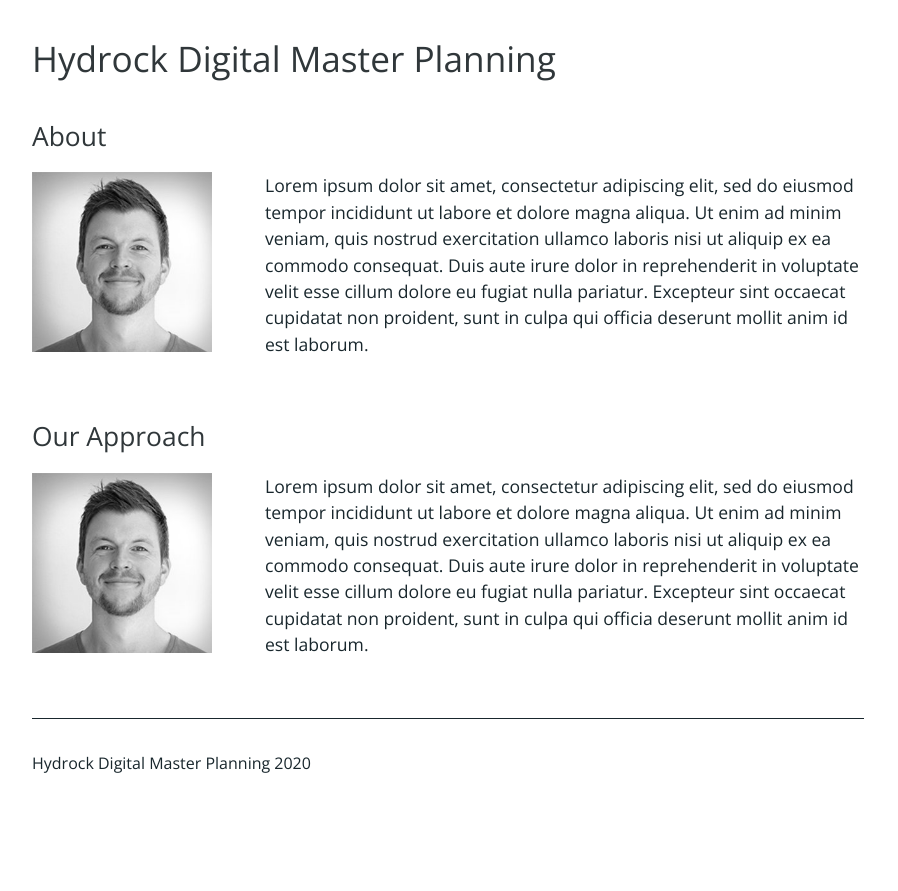
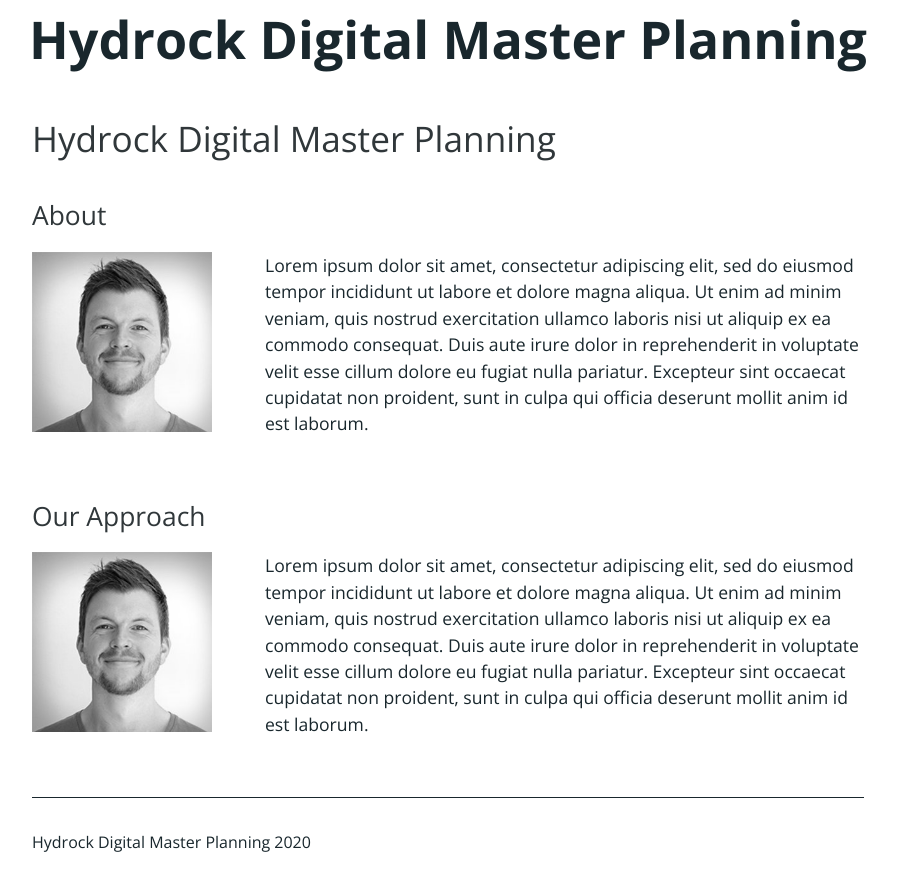
Before and after one commit to HydrockEngineering/DigitalMasterPlanning, a Jekyll site: the page built from index.md, in a window 1280 px wide. Shown: the top 891 px of the page, without its empty margins (192-1090 px from the left). Built offline with Jekyll 4.4.1, drawn with Linux system fonts in a browser that asks for light colours; our own code applies the rules of GitHub Pages for plain Markdown files; the repository's description, which GitHub fills in, is left out.

Commit message:
Update default.html

```diff
--- a/_layouts/default.html
+++ b/_layouts/default.html
@@ -25,8 +25,8 @@
     <a id="skip-to-content" href="#content">Skip to the content.</a>
 
     <header class="page-header" role="banner">
-      <!--h1 class="project-name">Hydrock Digital Master Planning</h1>
-      <h2 class="project-tagline">{{ page.description | default: site.description | default: site.github.project_tagline }}</h2>
+      <h1 class="project-name">Hydrock Digital Master Planning</h1>
+      <!--h2 class="project-tagline">{{ page.description | default: site.description | default: site.github.project_tagline }}</h2>
       <img src="assets/images/banner.jpg" alt="{{ page.title | default: site.title | default: site.github.repository_name }}" class="project-name" /-->
     </header>
 
```
